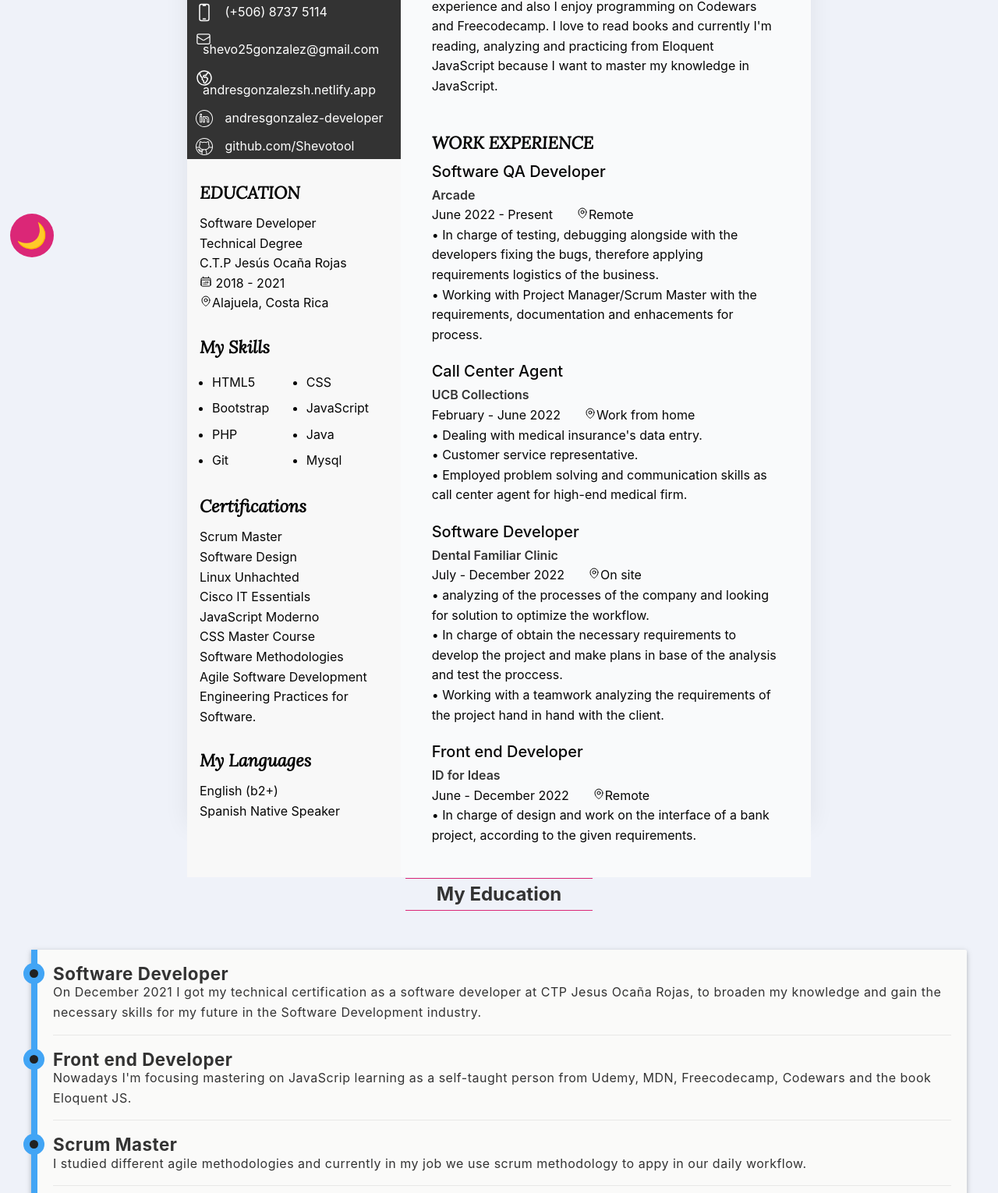
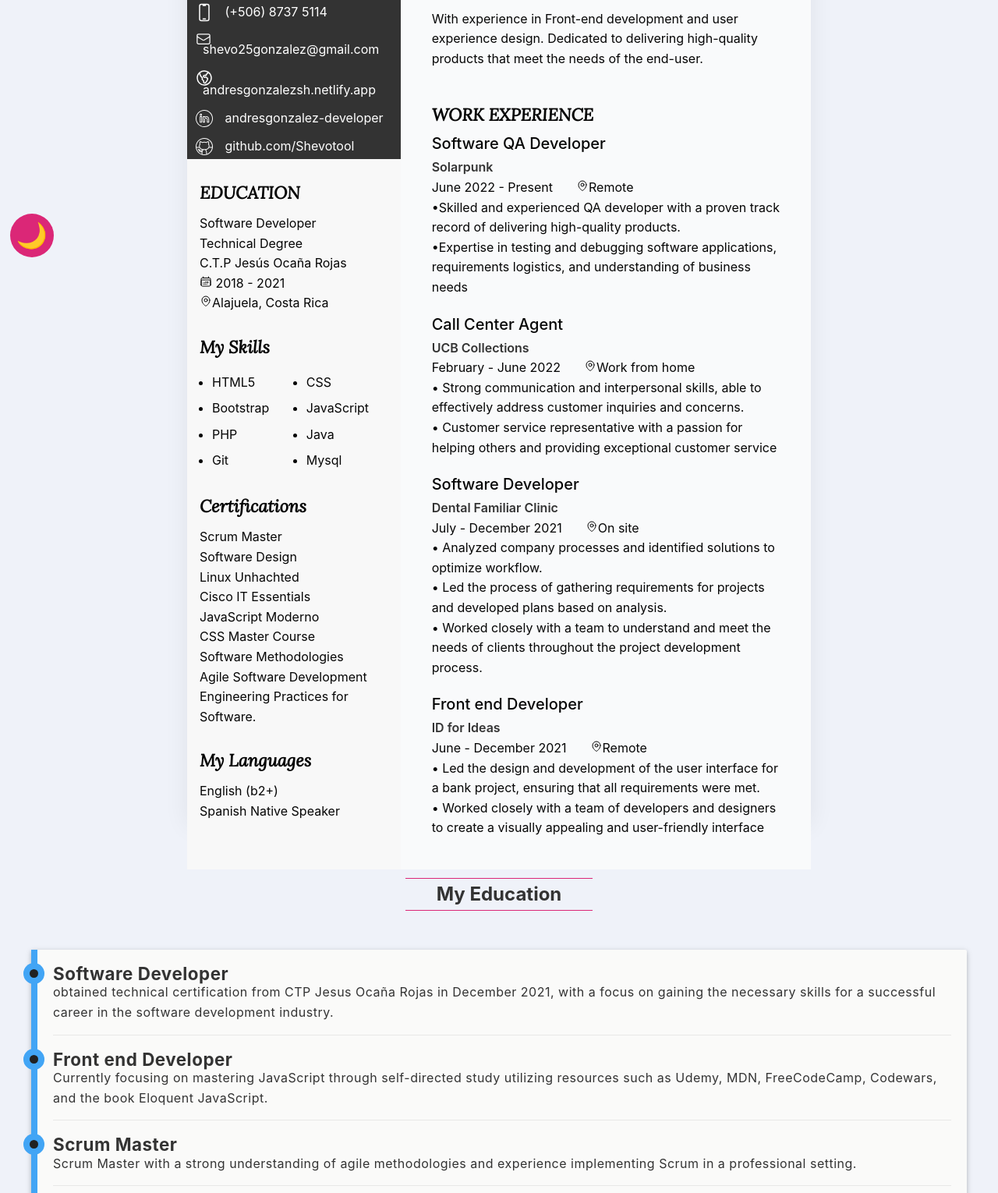
Before and after one commit to Shevotool/My-portfolio-website, a plain HTML site: page cv.html in a window 1280 px wide. Shown: the part 390-1920 px from the top of the page at 78% size. Drawn offline with Linux system fonts and the light colour scheme.

Commit message:
Text Content

```diff
--- a/cv.html
+++ b/cv.html
@@ -210,20 +210,24 @@
       <section class="right-side">
         <h3 class="header-left">SUMMARY</h3>
         <p class="text-content">
-          Looking for new experiences and boost my career as developer, I’m a
-          passionate self-taught person who loves to improve my skills,
-          working in some projects to gain experience and also I enjoy
-          programming on Codewars and Freecodecamp. I love to read books and
-          currently I'm reading, analyzing and practicing from Eloquent
-          JavaScript because I want to master my knowledge in JavaScript.
+          Highly motivated developer with a strong background in software testing and debugging. Strong understanding of
+          software
+          development life cycle and methodologies.
         </p>
+        <br>
+        <p class="text-content">With experience in Front-end development and user experience design. Dedicated to
+          delivering high-quality
+          products that
+          meet the needs of the end-user.</p>
+
+
 
         <!-- My Experience -->
         <div class="experience">
           <h3 class="title-right">WORK EXPERIENCE</h3>
           <!-- Arcade -->
           <h4 class="title-job">Software QA Developer</h4>
-          <p class="position">Arcade</p>
+          <p class="position">Solarpunk</p>
           <div class="flex-container">
             <p class="date1">June 2022 - Present</p>
             <p>
@@ -236,13 +240,11 @@
             </p>
           </div>
           <p>
-            • In charge of testing, debugging alongside with the developers
-            fixing the bugs, therefore applying requirements logistics of the
-            business.
+            •Skilled and experienced QA developer with a proven track record of delivering high-quality products.
           </p>
           <p>
-            • Working with Project Manager/Scrum Master with the requirements,
-            documentation and enhacements for process.
+            •Expertise in testing and debugging software applications, requirements logistics, and understanding of
+            business needs
           </p>
         </div>
         <!-- UCB -->
@@ -260,11 +262,11 @@
               </svg>Work from home
             </p>
           </div>
-          <p>• Dealing with medical insurance's data entry.</p>
-          <p>• Customer service representative.</p>
+          <p>• Strong communication and interpersonal skills, able to effectively address customer inquiries and
+            concerns.</p>
           <p>
-            • Employed problem solving and communication skills as call center
-            agent for high-end medical firm.
+            • Customer service representative with a passion for helping others and providing exceptional customer
+            service
           </p>
         </div>
         <!-- Dental Clinic -->
@@ -272,7 +274,7 @@
           <h4 class="title-job">Software Developer</h4>
           <p class="position">Dental Familiar Clinic</p>
           <div class="flex-container">
-            <p class="date3">July - December 2022</p>
+            <p class="date3">July - December 2021</p>
             <p>
               <svg xmlns="http://www.w3.org/2000/svg" height="16px" width="16px" fill="none" viewBox="0 0 24 24"
                 stroke-width="1.5" stroke="currentColor" class="w-6 h-6">
@@ -283,17 +285,14 @@
             </p>
           </div>
           <p>
-            • analyzing of the processes of the company and looking for
-            solution to optimize the workflow.
+            • Analyzed company processes and identified solutions to optimize workflow.
           </p>
           <p>
-            • In charge of obtain the necessary requirements to develop the
-            project and make plans in base of the analysis and test the
-            proccess.
+            • Led the process of gathering requirements for projects and developed plans based on analysis.
           </p>
           <p>
-            • Working with a teamwork analyzing the requirements of the
-            project hand in hand with the client.
+            • Worked closely with a team to understand and meet the needs of clients throughout the project development
+            process.
           </p>
         </div>
         <!-- ID for ideas -->
@@ -302,7 +301,7 @@
           <h4 class="title-job">Front end Developer</h4>
           <p class="position">ID for Ideas</p>
           <div class="flex-container">
-            <p class="date3">June - December 2022</p>
+            <p class="date3">June - December 2021</p>
             <p>
               <svg xmlns="http://www.w3.org/2000/svg" height="16px" width="16px" fill="none" viewBox="0 0 24 24"
                 stroke-width="1.5" stroke="currentColor" class="w-6 h-6">
@@ -313,10 +312,13 @@
             </p>
           </div>
           <p>
-            • In charge of design and work on the interface of a bank project,
-            according to the given requirements.
+            • Led the design and development of the user interface for a bank project, ensuring that all requirements
+            were met.
           </p>
-          <p></p>
+          <p>
+            • Worked closely with a team of developers and designers to create a visually appealing and user-friendly
+            interface
+          </p>
         </div>
 
         <!-- End My Experience -->
@@ -341,28 +343,27 @@
                   <li class="event" data-date="2019/2021">
                     <h3>Software Developer</h3>
                     <p>
-                      On December 2021 I got my technical certification as a
-                      software developer at CTP Jesus Ocaña Rojas, to broaden
-                      my knowledge and gain the necessary skills for my future
-                      in the Software Development industry.
+                      obtained technical certification from CTP Jesus Ocaña Rojas in December 2021, with a focus on
+                      gaining the necessary
+                      skills for a successful career in the software development industry.
                     </p>
                   </li>
                   <!-- front end developer -->
                   <li class="event" data-date="2010/2012">
                     <h3>Front end Developer</h3>
                     <p>
-                      Nowadays I'm focusing mastering on JavaScrip learning as
-                      a self-taught person from Udemy, MDN, Freecodecamp,
-                      Codewars and the book Eloquent JS.
+                      Currently focusing on mastering JavaScript through self-directed study utilizing resources such as
+                      Udemy, MDN,
+                      FreeCodeCamp, Codewars, and the book Eloquent JavaScript.
                     </p>
                   </li>
                   <!-- scrum master -->
                   <li class="event" data-date="2010/2012">
                     <h3>Scrum Master</h3>
                     <p>
-                      I studied different agile methodologies and currently in
-                      my job we use scrum methodology to appy in our daily
-                      workflow.
+                      Scrum Master with a strong understanding of agile methodologies and experience implementing Scrum
+                      in a professional
+                      setting.
                     </p>
                   </li>
                   <li class="event" data-date="2012/2015">
```
Also changed, not shown: index.html (+17 -17 lines).
